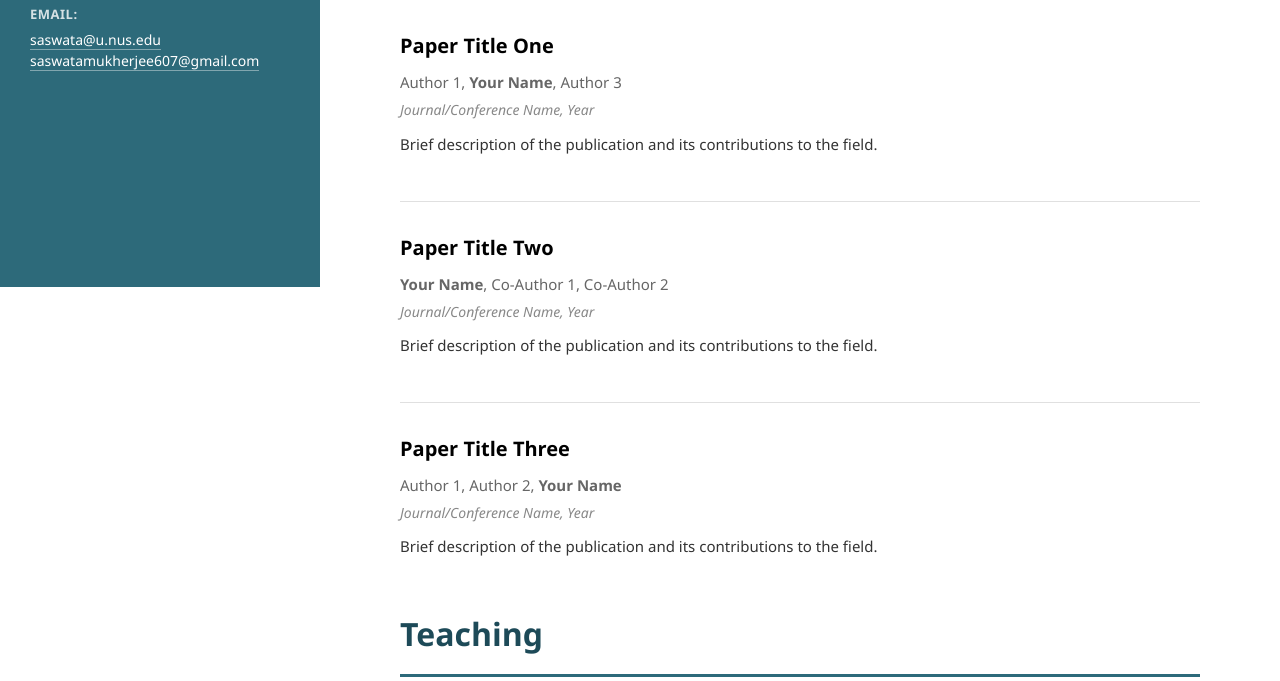
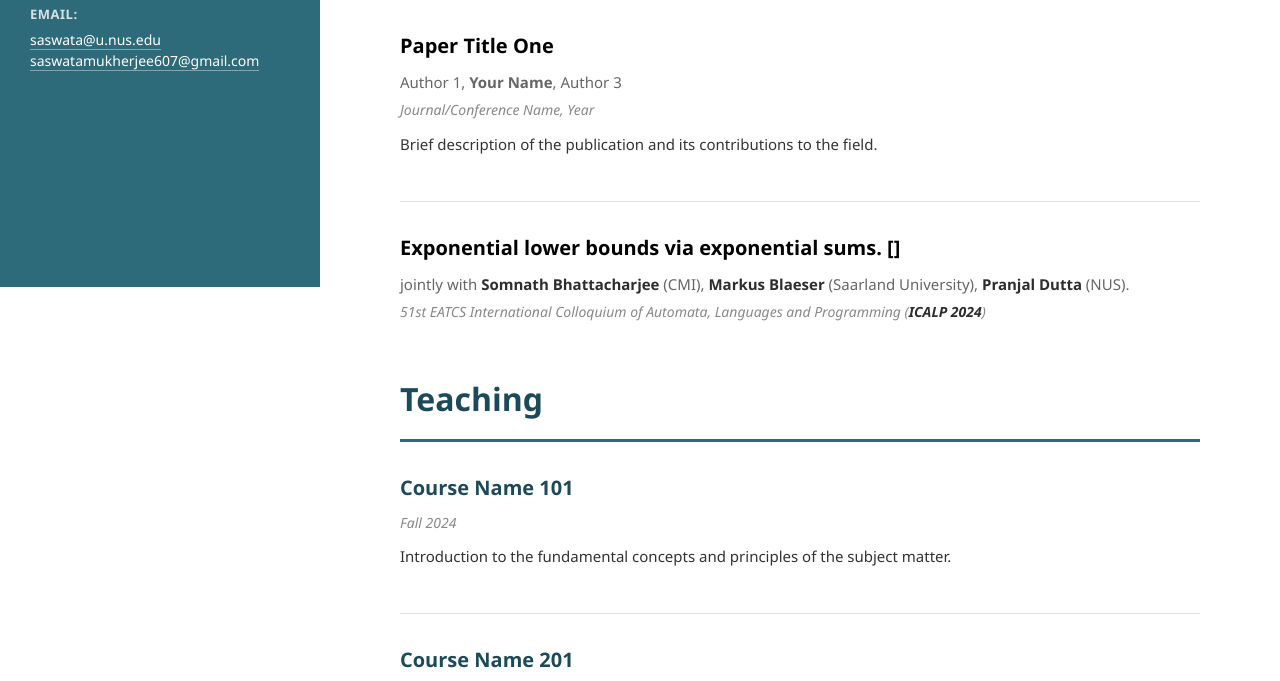
Before and after one commit to mukhsaswata/my-template.github.io, a plain HTML site: page index.html in a window 1280 px wide. Shown: the part 513-1194 px from the top of the page. Drawn offline with Linux system fonts and the light colour scheme.

Commit message:
Update index.html

```diff
--- a/index.html
+++ b/index.html
@@ -57,16 +57,9 @@
                     <p class="description">Brief description of the publication and its contributions to the field.</p>
                 </div>
                 <div class="publication">
-                    <h3>Paper Title Two</h3>
-                    <p class="authors"><strong>Your Name</strong>, Co-Author 1, Co-Author 2</p>
-                    <p class="venue">Journal/Conference Name, Year</p>
-                    <p class="description">Brief description of the publication and its contributions to the field.</p>
-                </div>
-                <div class="publication">
-                    <h3>Paper Title Three</h3>
-                    <p class="authors">Author 1, Author 2, <strong>Your Name</strong></p>
-                    <p class="venue">Journal/Conference Name, Year</p>
-                    <p class="description">Brief description of the publication and its contributions to the field.</p>
+                    <h3>Exponential lower bounds via exponential sums. []</h3>
+                    <p class="authors">jointly with <a href="https://somnathbtcjee.github.io/">Somnath Bhattacharjee</a> (CMI), <a href="https://cc.cs.uni-saarland.de/mblaeser/">Markus Blaeser</a> (Saarland University), <a href="https://sites.google.com/view/pduttashomepage">Pranjal Dutta</a> (NUS).</p>
+                    <p class="venue">51st EATCS International Colloquium of Automata, Languages and Programming (<a href="https://compose.ioc.ee/icalp2024/#icalp">ICALP 2024</a>)</p>
                 </div>
             </section>
 
```
